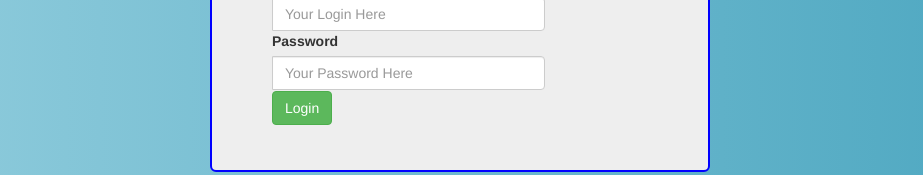
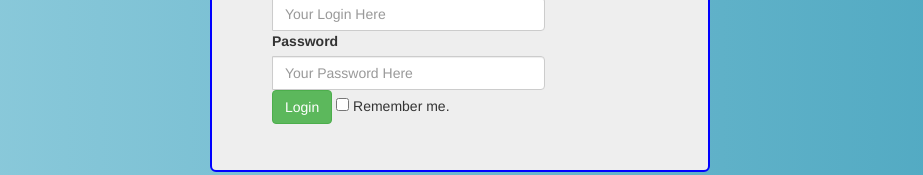
Before and after one commit to Zheiwander/proyectoAbyecto, a plain HTML site: page index.html in a window 1280 px wide. Shown: the part 314-489 px from the top of the page, without its empty margins (180-1103 px from the left). Drawn offline with Linux system fonts and the light colour scheme.

Commit message:
Añadido "Remember me" (Aun no funciona)

```diff
--- a/index.html
+++ b/index.html
@@ -17,19 +17,21 @@
 	</head>
 	<body class="container" ng-controller="loginCtrl as logCtrl" ng-init="logCtrl.loadMainData()">
 		<div id="title"><img src="material/img/title.png" id="title"></div>
-		<div class="jumbotron" >
+		<div class="jumbotron">
 			<div class="input-group">
 				<form role="form" class="" ng-submit="logCtrl.doLogin()">
 					<div class="form-group">
 						<label for="loginInput">Login</label>
 						<input type="text" class="form-control" id="loginInput" ng-model="logCtrl.username" placeholder="Your Login Here">
-					  </div>
-					  <div class="form-group">
+					</div>
+					<div class="form-group">
 						<label for="passwordInput">Password</label>
 						<input type="password" class="form-control" id="passwordInput" ng-model="logCtrl.password" placeholder="Your Password Here">
-					  </div>
-					  <br /><button class="btn btn-success">Login</button>
-					</form>
+					</div>
+					<div class="form-group">
+						<button class="btn btn-success">Login</button>
+						<input type="checkbox" id="remember" /> Remember me.
+					</div>
 				</form>
 			</div>
 		</div>
```
